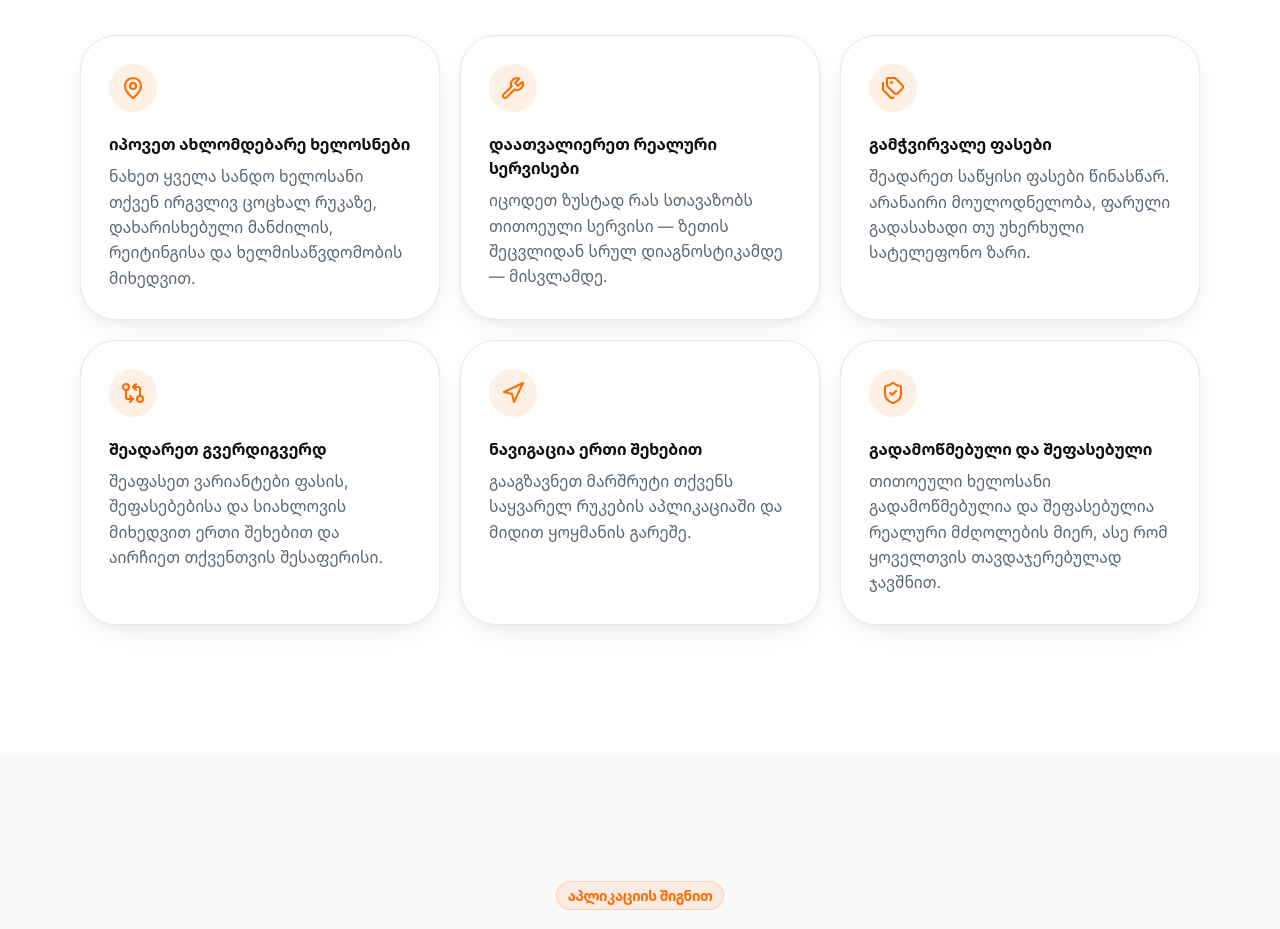
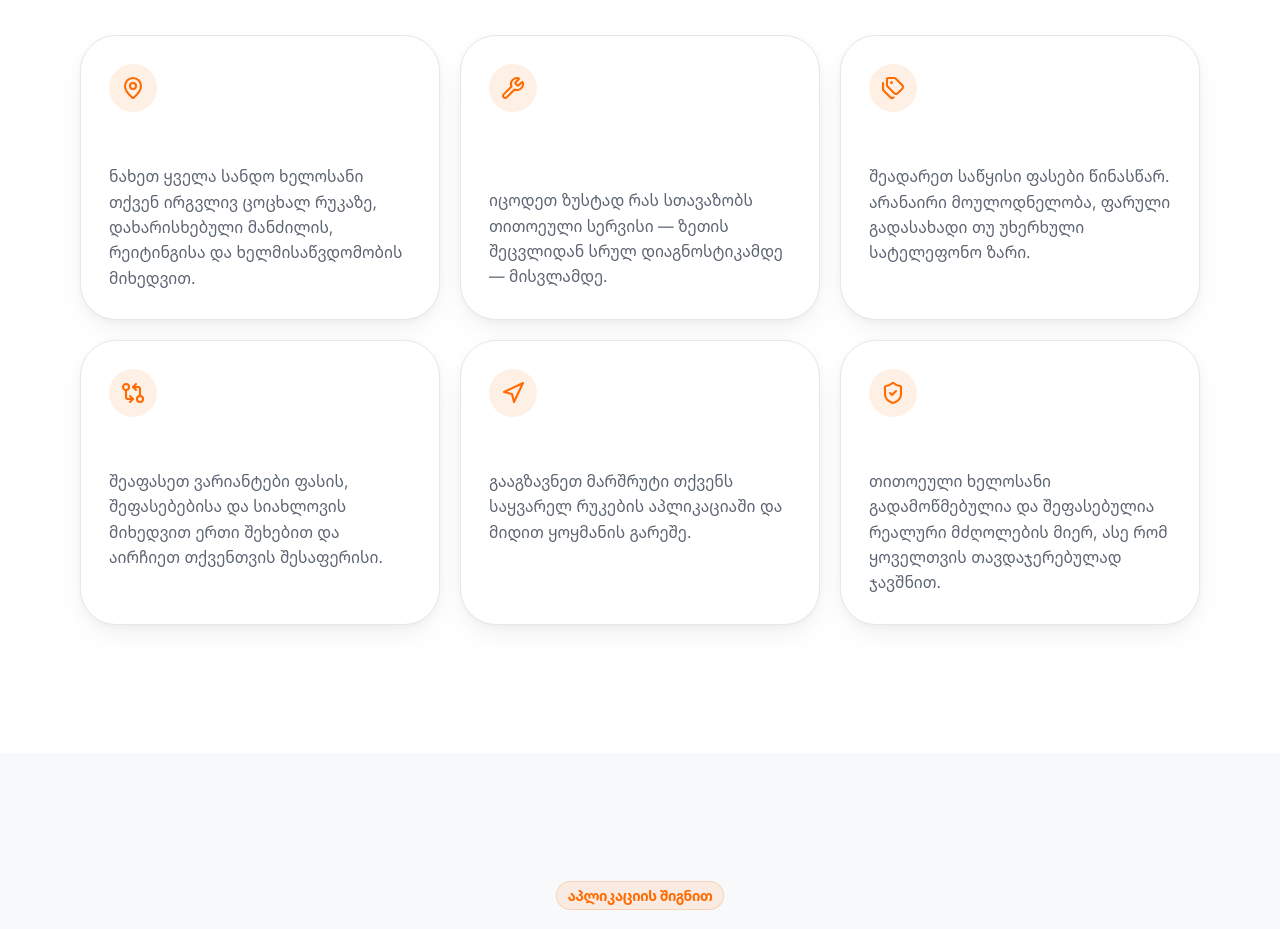
Before and after one commit to bendoza77/Amcar, a React (Vite) app in the folder client/: page / in a window 1280 px wide. Shown: the part 1440-2369 px from the top of the page. Built offline with nearby package versions, Linux system fonts and the light colour scheme; no server answers.

Commit message:
small changes

```diff
--- a/client/src/components/sections/Features.jsx
+++ b/client/src/components/sections/Features.jsx
@@ -37,7 +37,7 @@ export default function Features() {
                   <div className="flex size-12 items-center justify-center rounded-2xl bg-accent/10 text-accent transition-colors duration-300 group-hover:bg-accent group-hover:text-white">
                     <Icon className="size-6" strokeWidth={2.1} />
                   </div>
-                  <h3 className="mt-5 text-card font-bold text-fg">{item.title}</h3>
+                  <h3 className="mt-5 text-card font-bold text-white">{item.title}</h3>
                   <p className="mt-2 text-[0.975rem] leading-relaxed text-text-muted">{item.description}</p>
                 </Card>
               </motion.div>
```
